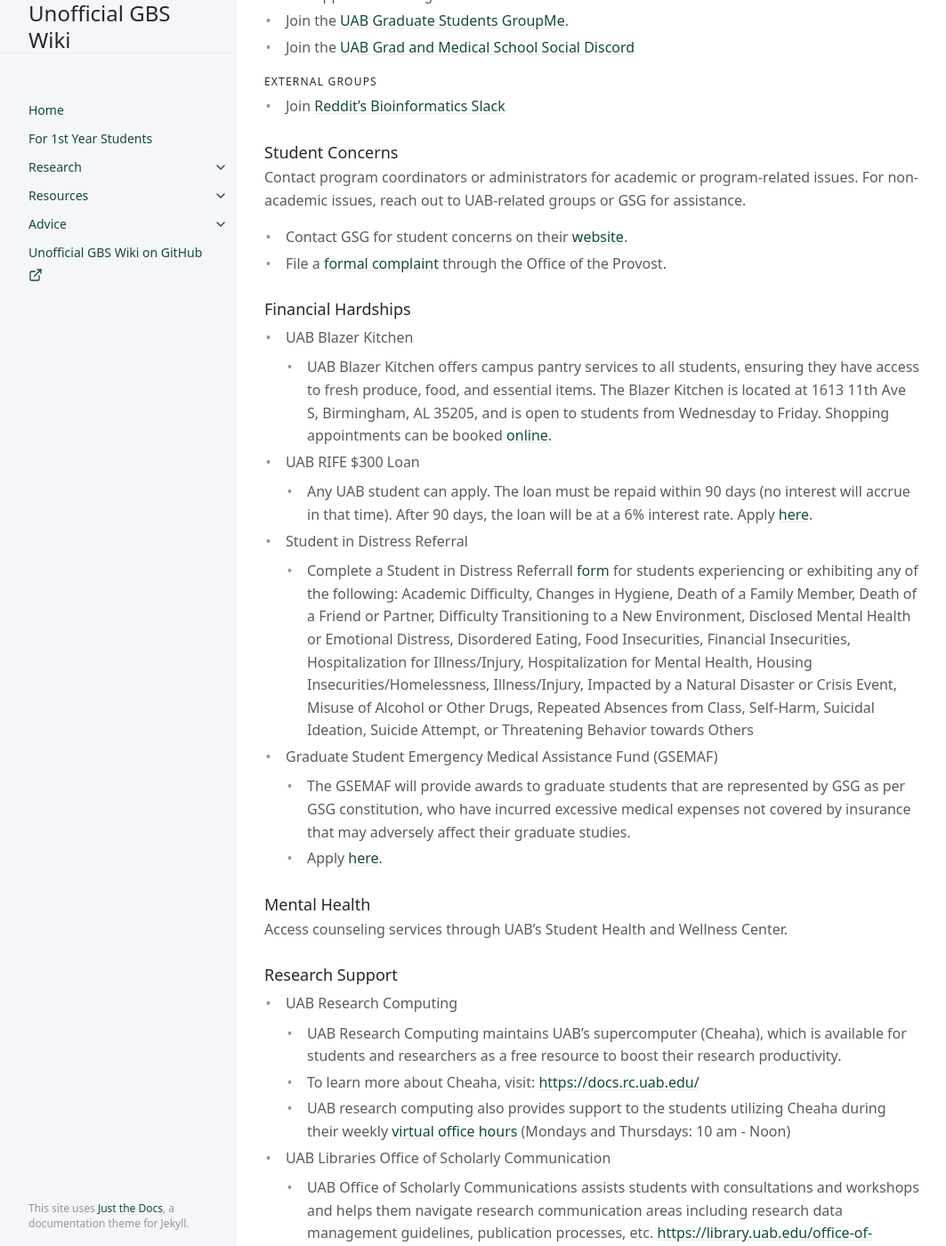
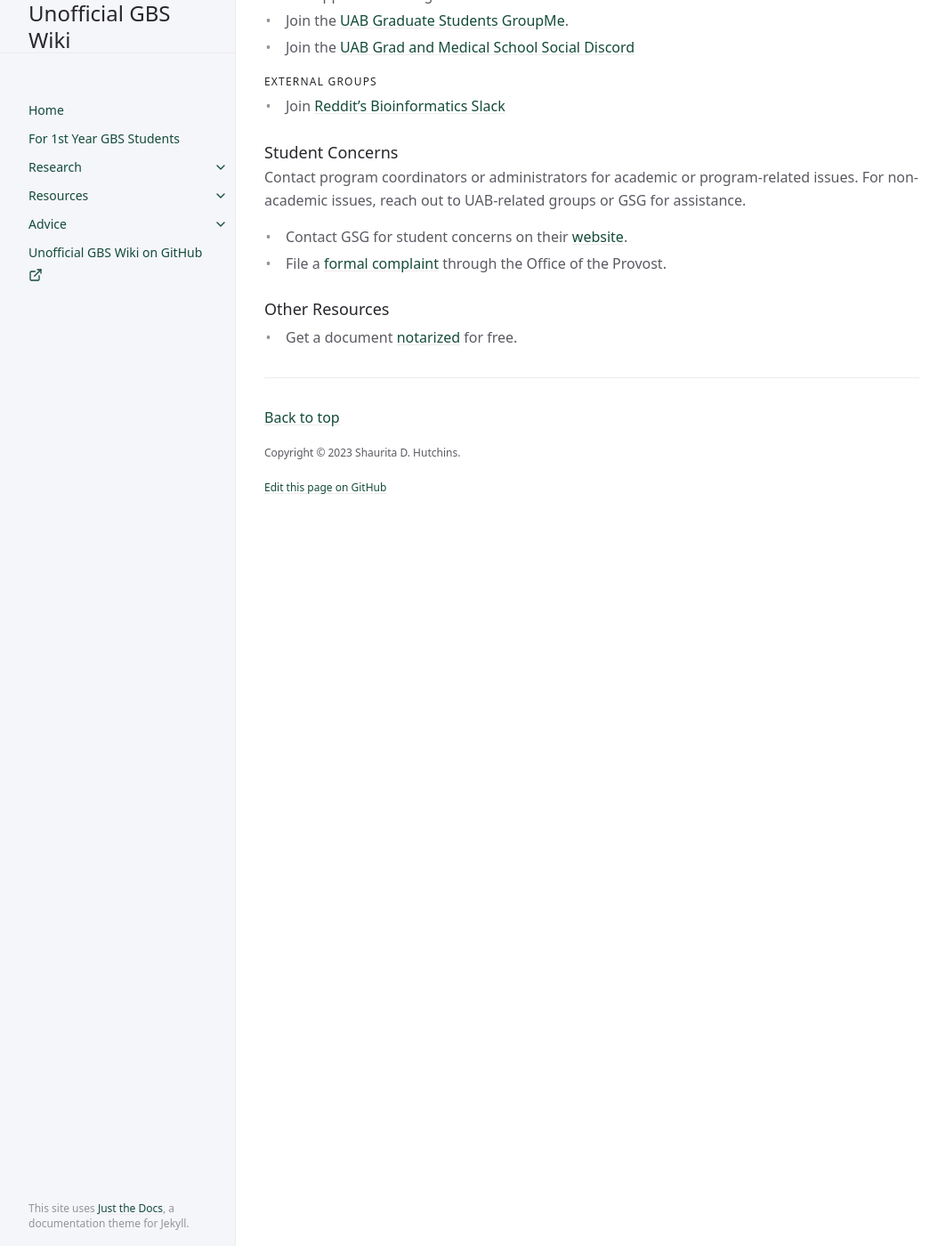
Before and after one commit to sdhutchins/gbs-guide, a Jekyll site: the page built from docs/first-years.md, in a window 1280 px wide and 1400 px high, scrolled down 2795 px. Shown: the whole window at 89% size, without its empty margins (107-1170 px from the left). Built offline with Jekyll 4.4.1, drawn with Linux system fonts in a browser that asks for light colours; cached includes are drawn as plain includes; some of the changed text lies outside the part shown.

Commit message:
Update first years page.

```diff
--- a/docs/first-years.md
+++ b/docs/first-years.md
@@ -1,10 +1,10 @@
 ---
 layout: default
-title: For 1st Year Students
+title: For 1st Year GBS Students
 nav_order: 2
 ---
 
-# For 1st Year Students
+# For 1st GBS Year Students
 
 {: .no_toc }
 
@@ -109,39 +109,6 @@ Contact program coordinators or administrators for academic or program-related i
 - Contact GSG for student concerns on their [website](https://www.uab.edu/gsg/contact-us).
 - File a [formal complaint](https://www.uab.edu/one-stop/policies/complaint-policy) through the Office of the Provost.
 
-### Financial Hardships
-
-- UAB Blazer Kitchen
-    - UAB Blazer Kitchen offers campus pantry services to all students, ensuring they have access to fresh produce, food, and essential items. The Blazer Kitchen is located at 1613 11th Ave S, Birmingham, AL 35205, and is open to students from Wednesday to Friday. Shopping appointments can be booked [online](https://uab.givepulse.com/event/336597-1613-Building-Shopper-Appointments).
-- UAB RIFE $300 Loan
-    - Any UAB student can apply. The loan must be repaid within 90 days (no interest will accrue in that time). After 90 days, the loan will be at a 6% interest rate. Apply [here](https://www.uab.edu/business/regions-institute-for-financial-education/index.php?option=com_rsform&view=rsform&formId=15).
-- Student in Distress Referral
-    - Complete a Student in Distress Referrall [form](https://cm.maxient.com/reportingform.php?UnivofAlabamaBirmingham&layout_id=2) for students experiencing or exhibiting any of the following: Academic Difficulty, Changes in Hygiene, Death of a Family Member, Death of a Friend or Partner, Difficulty Transitioning to a New Environment, Disclosed Mental Health or Emotional Distress, Disordered Eating, Food Insecurities, Financial Insecurities, Hospitalization for Illness/Injury, Hospitalization for Mental Health, Housing Insecurities/Homelessness, Illness/Injury, Impacted by a Natural Disaster or Crisis Event, Misuse of Alcohol or Other Drugs, Repeated Absences from Class, Self-Harm, Suicidal Ideation, Suicide Attempt, or Threatening Behavior towards Others
-- Graduate Student Emergency Medical Assistance Fund (GSEMAF)
-    - The GSEMAF will provide awards to graduate students that are represented by GSG as per GSG constitution, who have incurred excessive medical expenses not covered by insurance that may adversely affect their graduate studies.
-    - Apply [here](https://www.uab.edu/students/health/billing/payment#medical-assistance-grant).
-
-### Mental Health
-
-Access counseling services through UAB's Student Health and Wellness Center.
-
-### Research Support
-
-- UAB Research Computing
-    - UAB Research Computing maintains UAB's supercomputer (Cheaha), which is available for students and researchers as a free resource to boost their research productivity.
-    - To learn more about Cheaha, visit: <https://docs.rc.uab.edu/>
-    - UAB research computing also provides support to the students utilizing Cheaha during their weekly [virtual office hours](https://www.uab.edu/it/home/research-computing) (Mondays and Thursdays: 10 am - Noon)
-
-- UAB Libraries Office of Scholarly Communication
-    - UAB Office of Scholarly Communications assists students with consultations and workshops and helps them navigate research communication areas including research data management guidelines, publication processes, etc. <https://library.uab.edu/office-of-scholarly-communication>
-
-- CCTS BERD: One-on-one Biostatistics Design Consultation
-    - The Center for Clinical and Translational Science's BERD Team offers individual consultations to students and researchers about the study design, data management, and statistical analyses. For more information, check: <https://www.uab.edu/ccts/research-commons/berd>
-
-- UAB's Biological Data Science Core (U-BDS)
-    - Join U-BDS in their weekly data science drop ins (every Thursday at 1:30-2:00pm – extending to 2:30 based on demand each week). You can bring questions and requests and get hands on support from a diverse group of biomedical data scientists, computational biologists and software developers. The Zoom registration link can be found in the "#datascience" channel of the Slack group referenced above (or feel free to ask us directly there).
-    - View their data science/bioinformatics [training](https://u-bds.github.io/training_guides/) guide.
-
 ### Other Resources
 
 - Get a document [notarized](https://www.uab.edu/one-stop/student-resources/notarization-of-documents) for free.
```
